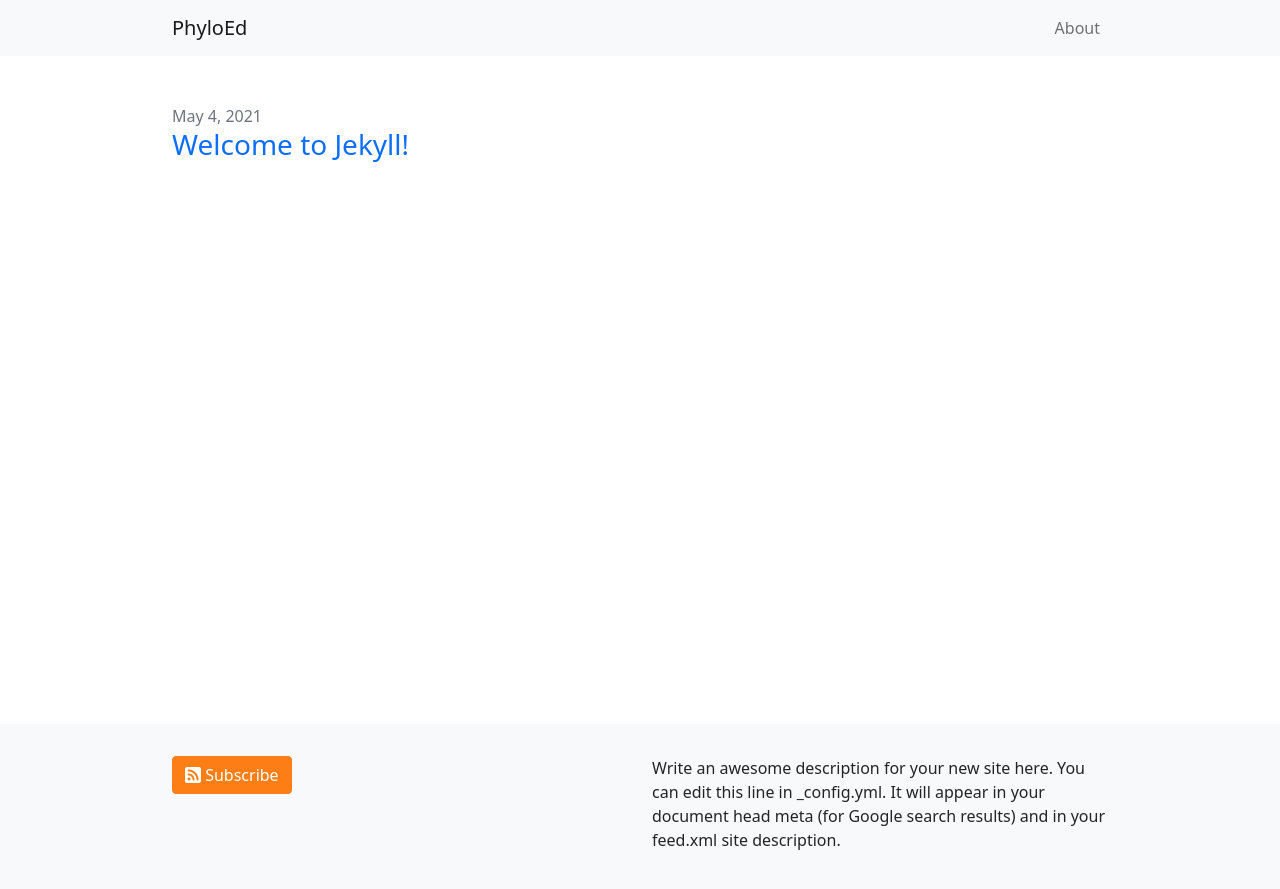
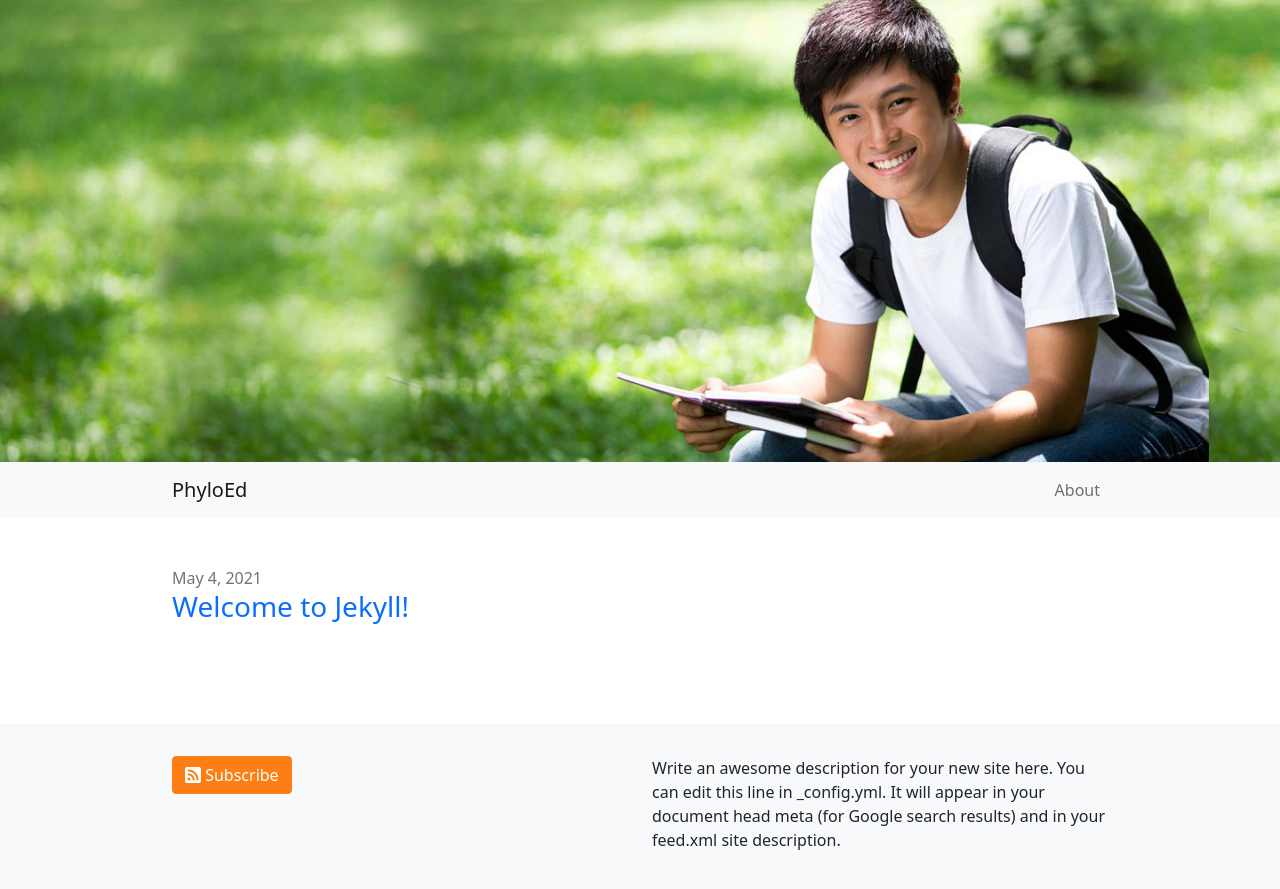
Before and after one commit to lliu1871/PhyEd, a Jekyll site: the page built from index.markdown, in a window 1280 px wide. Shown: the top 889 px of the page. Built offline with Jekyll 4.4.1, drawn with Linux system fonts in a browser that asks for light colours.

Commit message:
Update header.html

```diff
--- a/_includes/header.html
+++ b/_includes/header.html
@@ -2,6 +2,7 @@
   {%- assign default_paths = site.pages | map: "path" -%}
   {%- assign page_paths = site.bootstrap.header_pages | default: default_paths -%}
   {%- assign titles_size = site.pages | map: 'title' | join: '' | size -%}
+  <img src="/img/1.jpg" class="img-fluid" alt="Responsive image">
   <nav class="navbar navbar-expand-lg navbar-light bg-light">
     <div class="container">
       <a class="navbar-brand" href="{{ "/" | relative_url }}">{{ site.title | escape }}</a>
```
